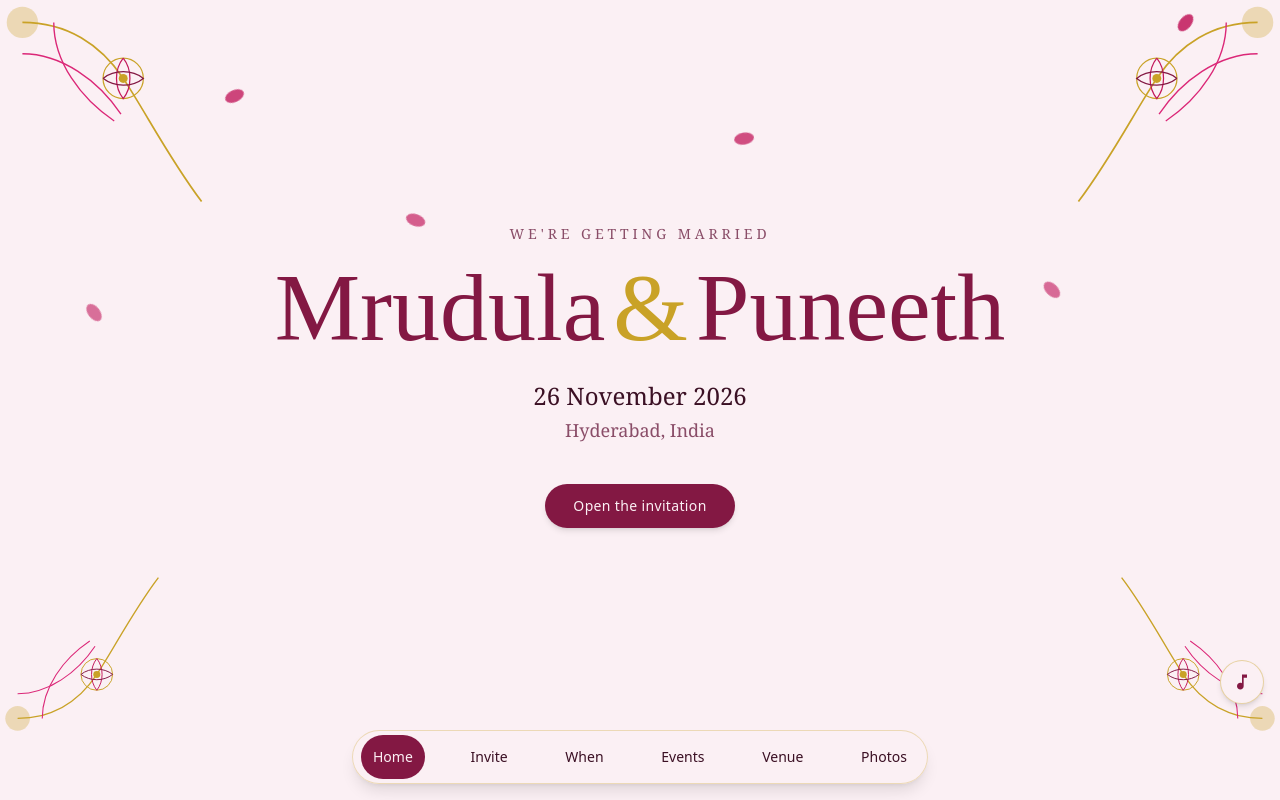
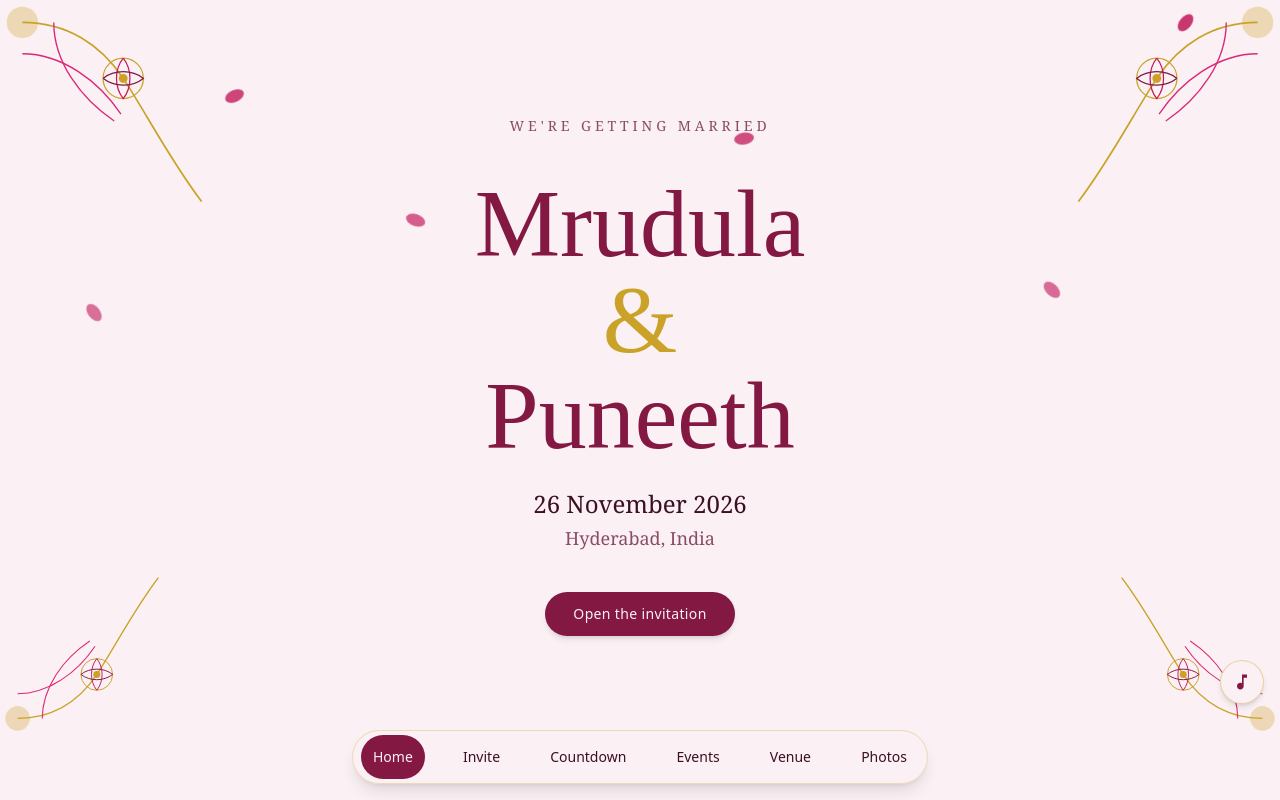
Before and after one commit to puneethjakkula/MP-Wedding-Invite, a React (Vite) app: page / in a window 1280 px wide. Shown: the top 800 px of the page. Built offline with nearby package versions, Linux system fonts and the light colour scheme.

Commit message:
Edit 002

```diff
--- a/src/components/Hero.jsx
+++ b/src/components/Hero.jsx
@@ -15,13 +15,13 @@ export function Hero() {
       <CornerMandala className="pointer-events-none absolute bottom-16 left-0 w-28 max-w-[36vw] origin-center scale-y-[-1] md:w-44" />
       <CornerMandala className="pointer-events-none absolute bottom-16 right-0 w-28 max-w-[36vw] origin-center scale-[-1] md:w-44" />
 
-      <p className="relative font-display text-sm tracking-[0.28em] text-muted uppercase">
+      <p className="relative mb-6 font-display text-sm tracking-[0.28em] text-muted uppercase">
         {hero.kicker}
       </p>
       <h1 className="relative mt-4 font-script text-6xl leading-none text-accent-deep sm:text-7xl md:text-8xl">
-        {couple.partnerA}
+        <span className="block">{couple.partnerA}</span>
         <span className="mx-2 text-gold">&</span>
-        {couple.partnerB}
+        <span className="block">{couple.partnerB}</span>
       </h1>
       <p className="relative mt-6 font-display text-xl text-ink md:text-2xl">
         {displayDate}
--- a/src/data/site.config.js
+++ b/src/data/site.config.js
@@ -237,7 +237,7 @@ export const site = {
 export const navItems = [
   { id: "hero", label: "Home" },
   { id: "invitation", label: "Invite" },
-  { id: "countdown", label: "When" },
+  { id: "countdown", label: "Countdown" },
   { id: "lineup", label: "Events" },
   { id: "venue", label: "Venue" },
   { id: "gallery", label: "Photos" },
```
Also changed, not shown: 1 other file (tests, documents, lock files or other folders).
